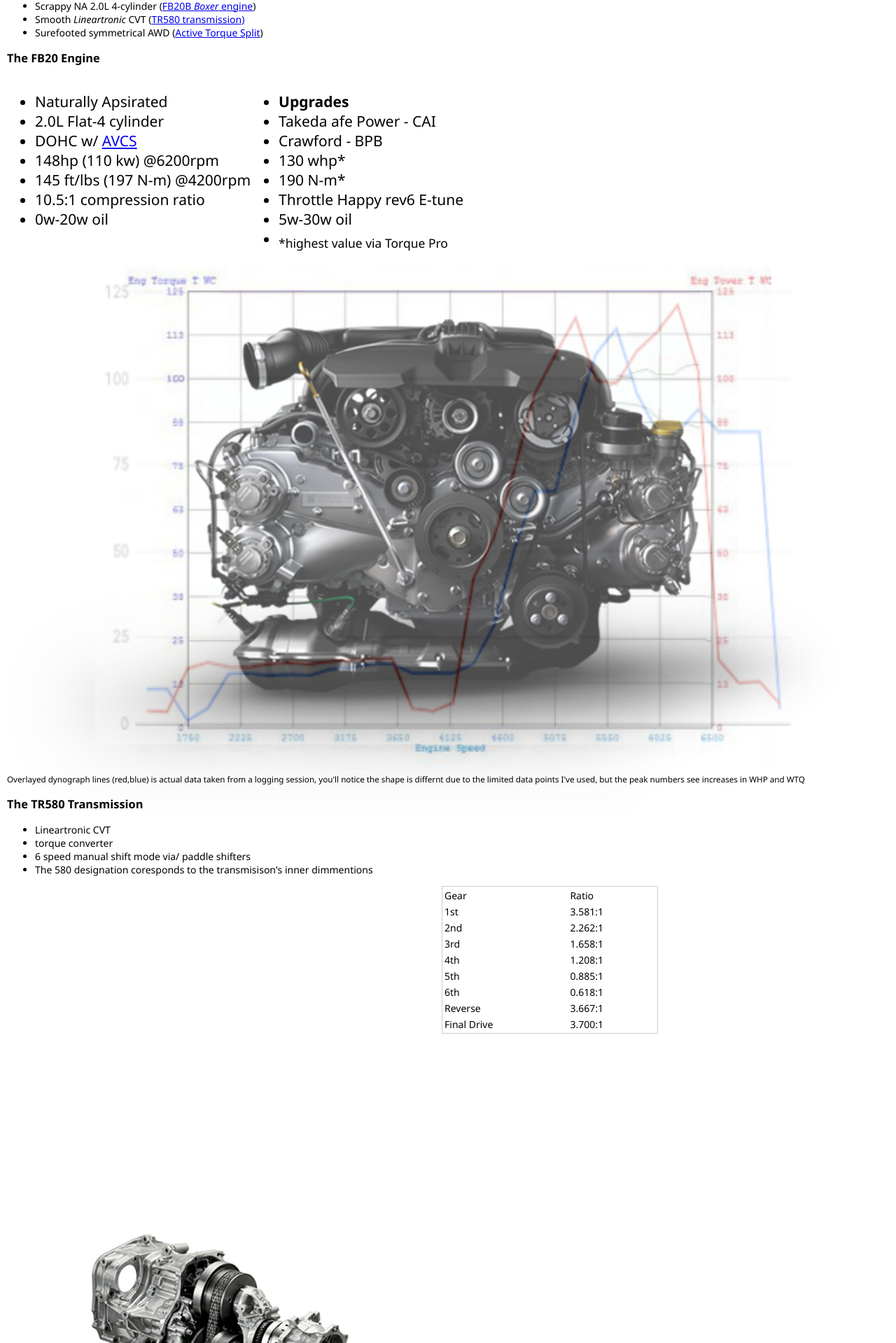
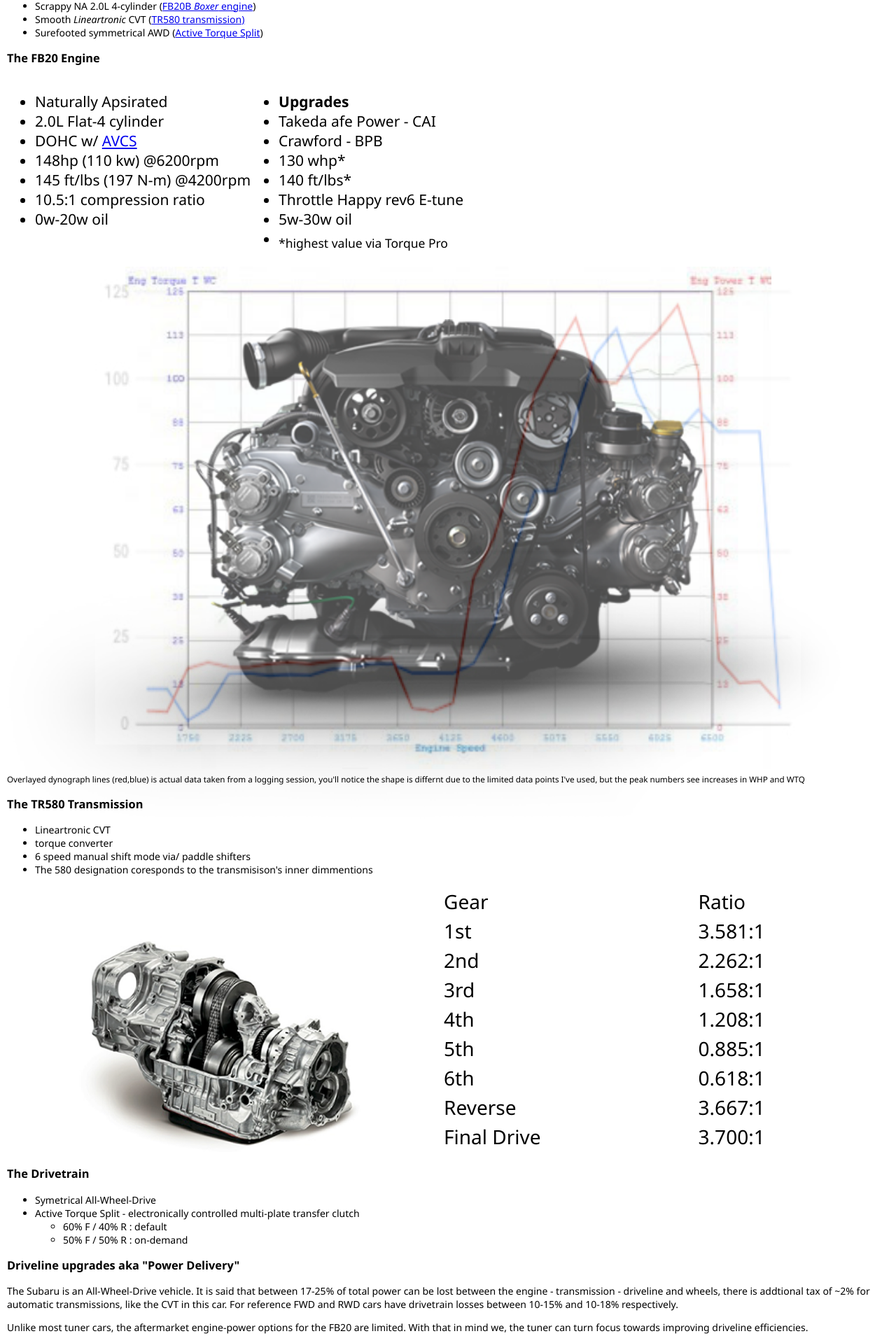
Before and after one commit to 4roller/4roller.github.io, a PHP site: page / in a window 1280 px wide. Shown: the part 1324-3243 px from the top of the page at 70% size. Run offline with PHP 8.4, Linux system fonts and the light colour scheme.

Commit message:
[tuner] adding stuff

```diff
--- a/tuner/index.html
+++ b/tuner/index.html
@@ -96,7 +96,7 @@
           <li>Takeda afe Power - CAI </li>
           <li>Crawford - BPB </li>
           <li>130 whp* </li>
-          <li>190 N-m* </li>
+          <li>140 ft/lbs* </li>
           <li>Throttle Happy rev6 E-tune</li>
           <li>5w-30w oil</li>
 
@@ -109,10 +109,7 @@
         <img src="images/FB20-engine.png" alt="FB20 - tuned Dyno">
       </figure>
       <sub>Overlayed dynograph lines (red,blue) is actual data taken from a logging session, you'll notice the shape is
-        differnt due to
-        the limited data points I've used, but the peak numbers see increases in WHP and WTQ</sub>
-
-
+        differnt due to the limited data points I've used, but the peak numbers see increases in WHP and WTQ</sub>
     </section>
 
     <section class="transmission">
--- a/tuner/style4.css
+++ b/tuner/style4.css
@@ -142,7 +142,7 @@ figure.cvt-ratios {
     width: 49%;
     display: inline-block;
     position: relative;
-    height: 798px;
+    /* height: 798px; */
 }
 
 figure.engine img,
@@ -152,8 +152,9 @@ figure.cvt img {
 }
 
 figure.cvt-ratios table {
-    border: 1px solid #ccc;
-    width: 50%;
+    /* border: 1px solid #ccc; */
+    width: 100%;
+    font-size: 2em;
 }
 
 .engine {
@@ -277,6 +278,16 @@ img.suspension-diagram {
     top: 48%;
 }
 
+.dl-5:hover:after {
+    content: 'hello';
+    background: white;
+    width: 500px;
+    height: 500px;
+    position: absolute;
+    top: 0;
+    left: 0;
+}
+
 .dl-5 .one {
     position: absolute;
     top: -15px;
```
